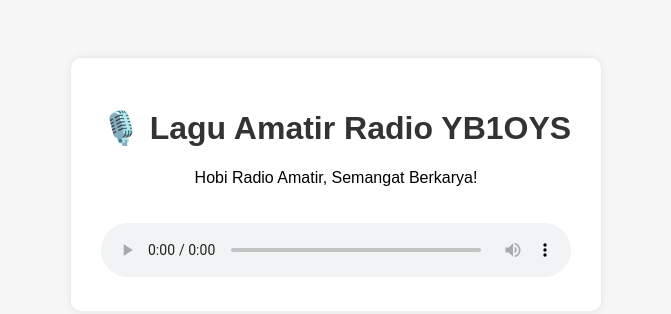
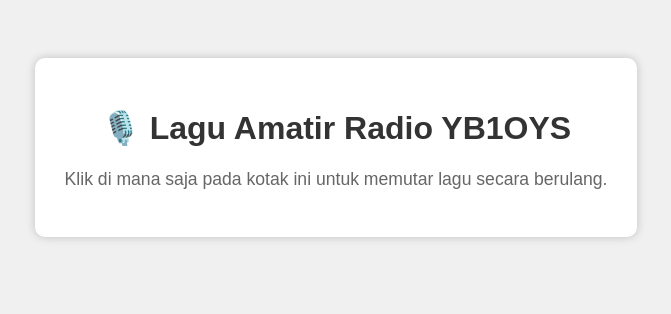
Before and after one commit to yb1oys/yb1oys-audio, a plain HTML site: page index.html in a window 1280 px wide. Shown: the whole page, without its empty margins (304-975 px from the left). Drawn offline with Linux system fonts and the light colour scheme.

Commit message:
Update index.html

```diff
--- a/index.html
+++ b/index.html
@@ -1,13 +1,13 @@
 <!DOCTYPE html>
 <html lang="id">
 <head>
-  <meta charset="UTF-8">
-  <meta name="viewport" content="width=device-width, initial-scale=1.0">
-  <title>Lagu Amatir Radio YB1OYS</title>
+  <meta charset="UTF-8" />
+  <meta name="viewport" content="width=device-width, initial-scale=1.0"/>
+  <title>Lagu YB1OYS</title>
   <style>
     body {
       font-family: Arial, sans-serif;
-      background: #f7f7f7;
+      background: #f0f0f0;
       text-align: center;
       padding: 50px;
     }
@@ -16,25 +16,38 @@
       padding: 30px;
       border-radius: 10px;
       display: inline-block;
-      box-shadow: 0 0 10px rgba(0,0,0,0.1);
+      box-shadow: 0 0 10px rgba(0,0,0,0.2);
+      cursor: pointer;
     }
     h1 {
       color: #333;
     }
-    audio {
-      margin-top: 20px;
-      width: 100%;
+    p {
+      font-size: 1.1em;
+      color: #666;
     }
   </style>
 </head>
 <body>
-  <div class="container">
+  <div class="container" onclick="playAudio()">
     <h1>🎙️ Lagu Amatir Radio YB1OYS</h1>
-    <p>Hobi Radio Amatir, Semangat Berkarya!</p>
-    <audio controls>
-      <source src="yb1oys.mp3" type="audio/mpeg">
-      Browser Anda tidak mendukung pemutar audio.
-    </audio>
+    <p>Klik di mana saja pada kotak ini untuk memutar lagu secara berulang.</p>
   </div>
+
+  <audio id="player" loop>
+    <source src="yb1oys.mp3" type="audio/mpeg">
+    Browser Anda tidak mendukung audio.
+  </audio>
+
+  <script>
+    function playAudio() {
+      const audio = document.getElementById("player");
+      audio.play().then(() => {
+        document.querySelector(".container p").textContent = "🎵 Lagu sedang diputar berulang...";
+      }).catch(err => {
+        document.querySelector(".container p").textContent = "❗ Gagal memutar lagu: " + err.message;
+      });
+    }
+  </script>
 </body>
 </html>
```
